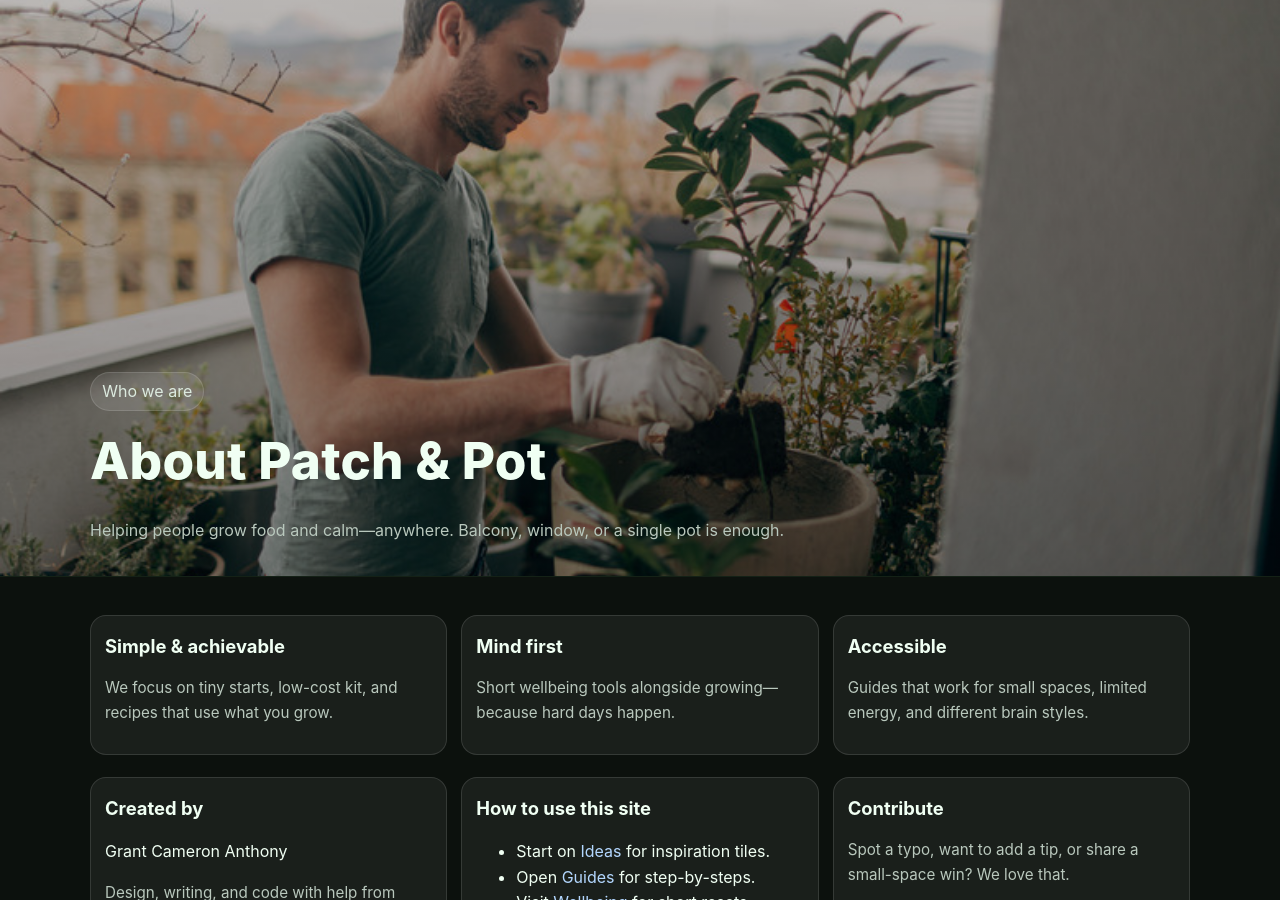
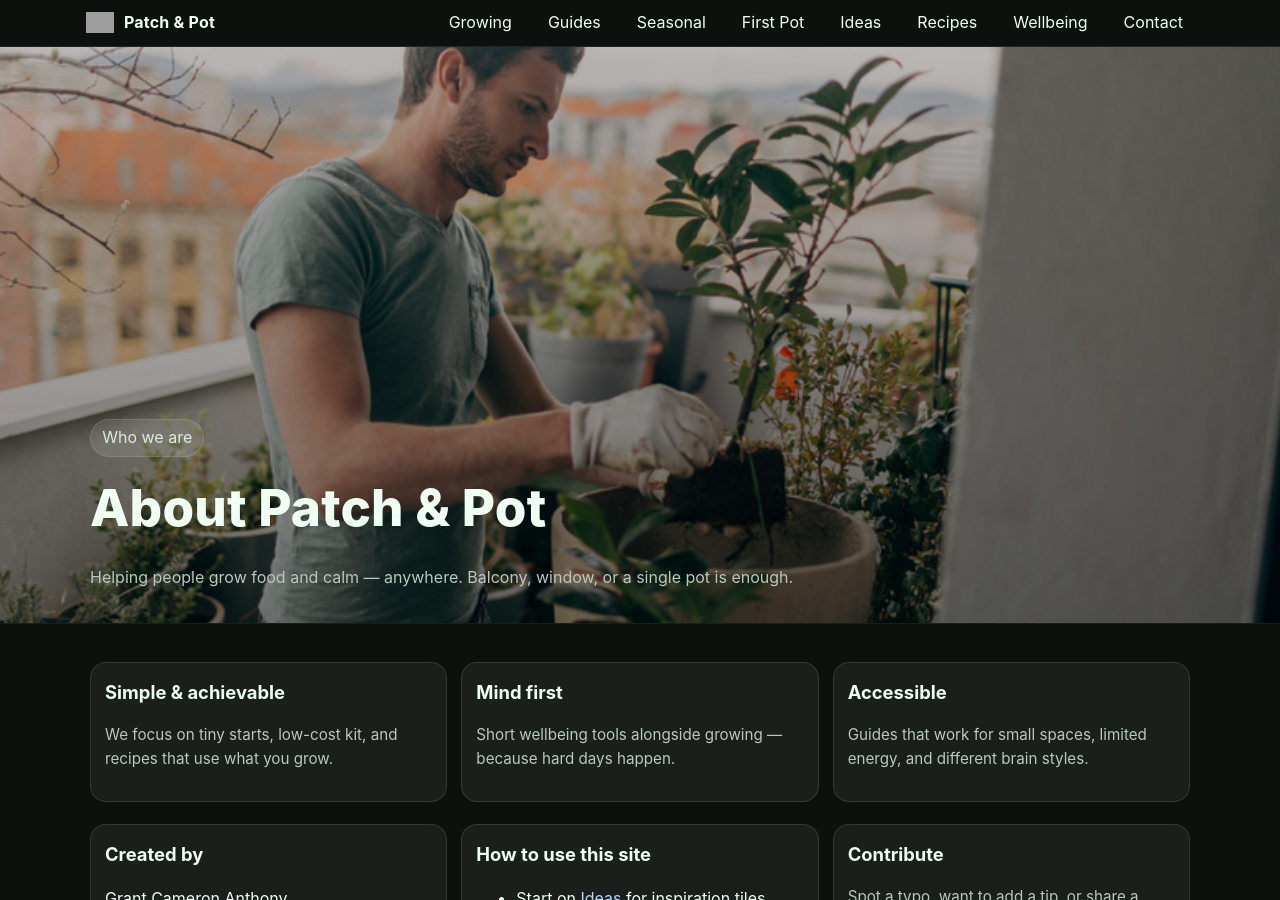
Before and after one commit to grantfitfuel/patchandpot, a Jekyll site: the page built from sites/about.html, in a window 1280 px wide and 900 px high. Built offline with Jekyll 4.4.1, drawn with Linux system fonts in a browser that asks for light colours; grey boxes are pictures that could not be loaded.

Commit message:
Update about.html

```diff
--- a/sites/about.html
+++ b/sites/about.html
@@ -1,7 +1,13 @@
 ---
 layout: default
 title: About — Patch & Pot
+description: Learn about Patch & Pot — a mindful growing project helping people grow food and calm anywhere. Simple, accessible guides and tools for small spaces and different brain styles.
+keywords: about patch and pot, mindful gardening, accessible gardening, container gardening, balcony garden, small spaces, mental wellbeing, community gardening, Grant Cameron Anthony
 ---
+
+<!-- Universal header mount -->
+<div id="site-header"></div>
+<script src="/js/header-loader.js"></script>
 
 <!-- HERO -->
 <header class="hero" role="banner" aria-label="About hero">
@@ -13,7 +19,7 @@ title: About — Patch & Pot
     <div class="wrap">
       <span class="eyebrow">Who we are</span>
       <h1>About Patch &amp; Pot</h1>
-      <p class="lead">Helping people grow food and calm—anywhere. Balcony, window, or a single pot is enough.</p>
+      <p class="lead">Helping people grow food and calm — anywhere. Balcony, window, or a single pot is enough.</p>
     </div>
   </div>
 </header>
@@ -27,7 +33,7 @@ title: About — Patch & Pot
     </article>
     <article class="card">
       <h2>Mind first</h2>
-      <p class="meta">Short wellbeing tools alongside growing—because hard days happen.</p>
+      <p class="meta">Short wellbeing tools alongside growing — because hard days happen.</p>
     </article>
     <article class="card">
       <h2>Accessible</h2>
@@ -63,3 +69,6 @@ title: About — Patch & Pot
   </nav>
 
 </main>
+
+<!-- Universal footer mount -->
+<div id="site-footer"></div>
```
